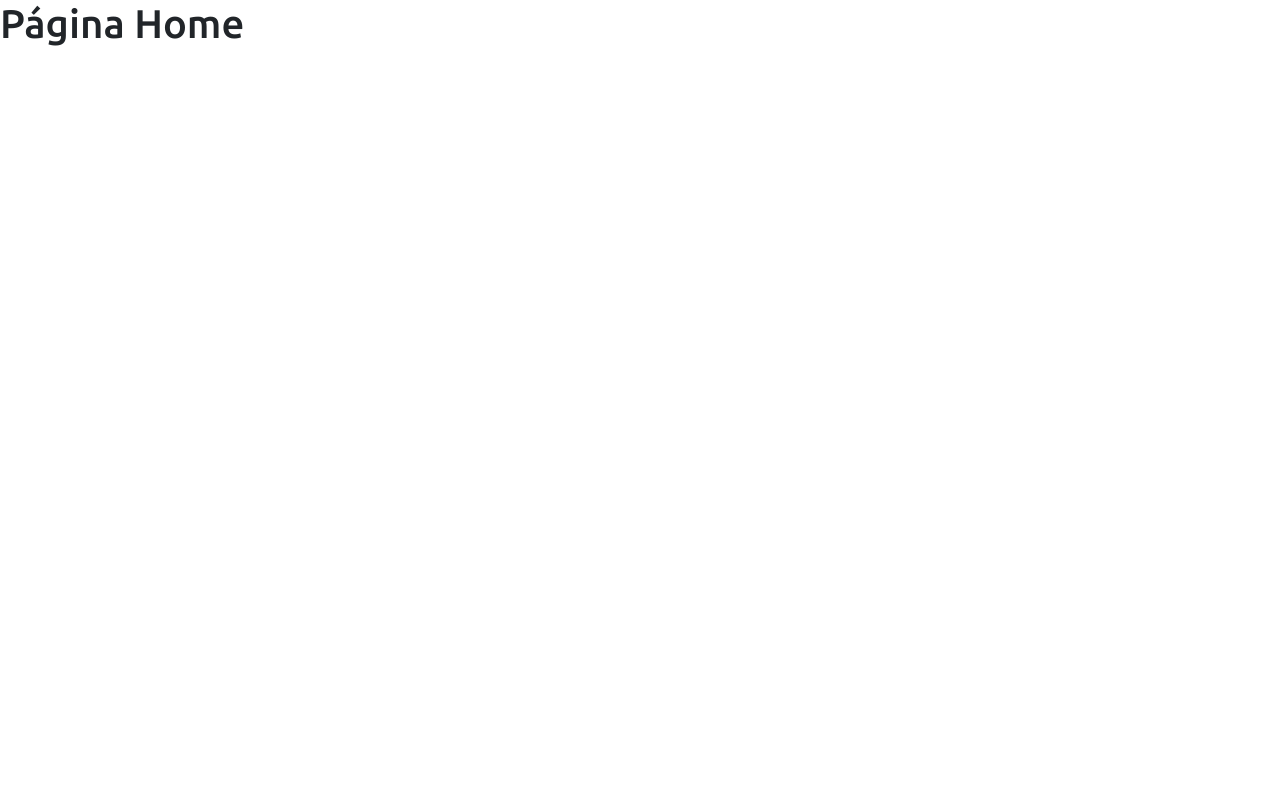
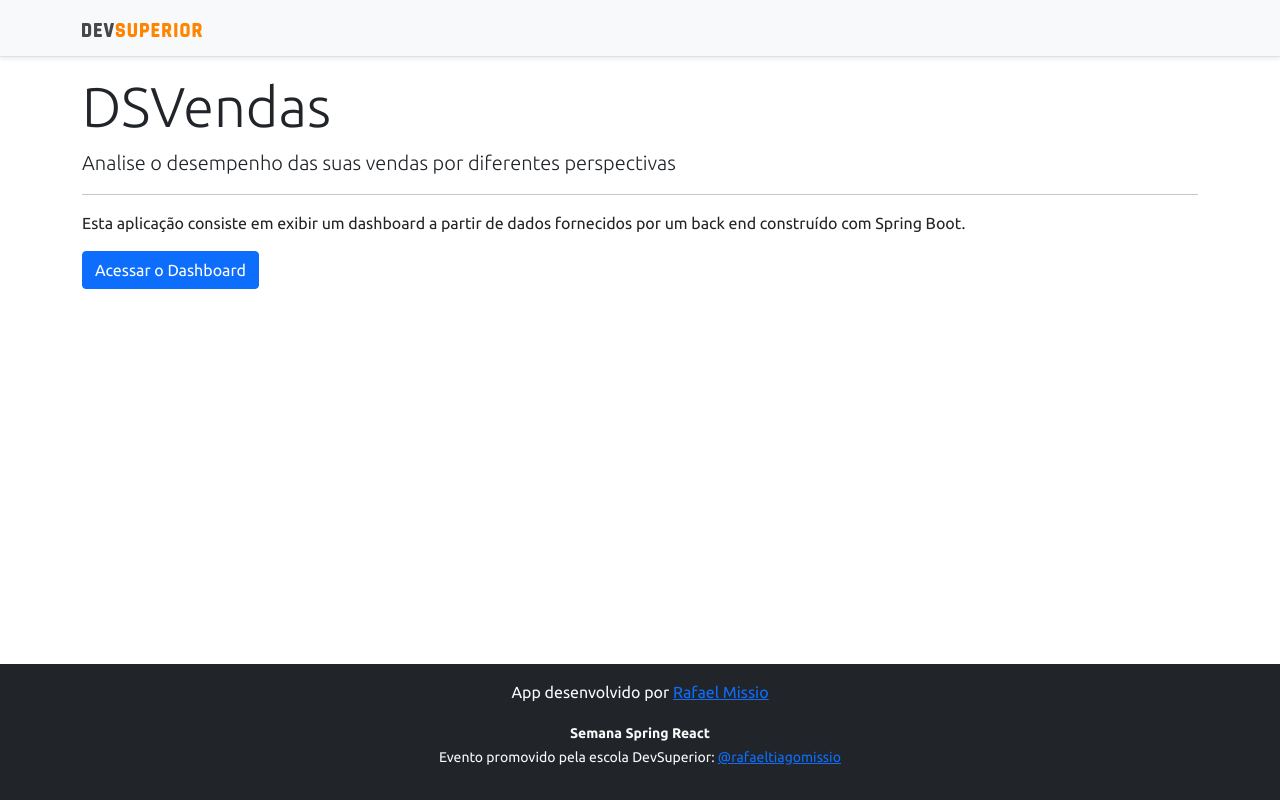
Before and after one commit to RafaelMissio/projeto-sds3, a React (Create React App) app in the folder frontend/: page / in a window 1280 px wide. Built offline with nearby package versions, Linux system fonts and the light colour scheme.

Commit message:
First request

```diff
--- a/frontend/package.json
+++ b/frontend/package.json
@@ -11,6 +11,7 @@
     "@types/react": "^17.0.0",
     "@types/react-dom": "^17.0.0",
     "apexcharts": "^3.26.1",
+    "axios": "^0.21.1",
     "bootstrap": "^5.0.0",
     "react": "^17.0.2",
     "react-apexcharts": "^1.3.9",
--- a/frontend/src/component/DonutChart/index.tsx
+++ b/frontend/src/component/DonutChart/index.tsx
@@ -1,11 +1,33 @@
+
+import axios from 'axios';
 import Chart from 'react-apexcharts';
+import { SalesSum } from 'types/sales';
+import { BASE_URL } from 'utils/requests';
+
+
+type ChartData = {
+    labels : string[];
+    series : number[];
+}
 
 const DonutChart = () => {
 
-    const mockData = {
-        series: [477138, 499928, 444867, 220426, 473088],
-        labels: ['Anakin', 'Barry Allen', 'Kal-El', 'Logan', 'Padmé']
-    }
+    let chartData : ChartData = {labels: [], series: [] };
+    axios.get(`${BASE_URL}/sales/amount-by-seller`)
+        .then((response) =>{
+            const data = response.data as SalesSum[]
+            const myLabels = data.map(x => x.sellerName);
+            const mySeries = data.map(x => x.sum )
+
+            chartData = {labels: myLabels, series: mySeries}
+
+            console.log(chartData);
+        } );
+
+   // const mockData = {
+    //    series: [477138, 499928, 444867, 220426, 473088],
+     //   labels: ['Anakin', 'Barry Allen', 'Kal-El', 'Logan', 'Padmé']
+    //}
 
     const options = {
         legend: {
@@ -16,8 +38,8 @@ const DonutChart = () => {
     return (
 
         <Chart
-            options = {{...options, labels: mockData.labels}}
-            series ={mockData.series}
+            options = {{...options, labels: chartData.labels}}
+            series ={chartData.series}
             type = "donut"
             height = "240"
         />
--- a/frontend/src/pages/Home/index.tsx
+++ b/frontend/src/pages/Home/index.tsx
@@ -1,10 +1,28 @@
+import Footer from "component/Footer";
+import NavBar from "component/NavBar";
+import { Link } from "react-router-dom";
+
 const Home = () => {
-    return (
+  return (
 
-    <h1>Página Home</h1>
+    <>
+      <NavBar />
+      <div className="container">
+        <div className="jumbotron">
+          <h1 className="display-4">DSVendas</h1>
+          <p className="lead">Analise o desempenho das suas vendas por diferentes perspectivas</p>
+          <hr />
+          <p>Esta aplicação consiste em exibir um dashboard a partir de dados fornecidos por um back end construído com Spring Boot.</p>
+          <Link className="btn btn-primary btn-large" to="/dashboard">
+            Acessar o Dashboard
+          </Link>
+        </div>
+      </div>
 
+      <Footer />
+    </>
 
-    );
-  }
+  );
+}
 
-  export default Home;
+export default Home;
--- /dev/null
+++ b/frontend/src/types/sales.ts
@@ -0,0 +1,6 @@
+import { type } from "os";
+
+export type SalesSum =  {
+    sellerName: string,
+    sum: number
+}
--- /dev/null
+++ b/frontend/src/utils/requests.ts
@@ -0,0 +1 @@
+export const BASE_URL = 'http://localhost:8080';
```
Also changed, not shown: 1 other file (tests, documents, lock files or other folders).
